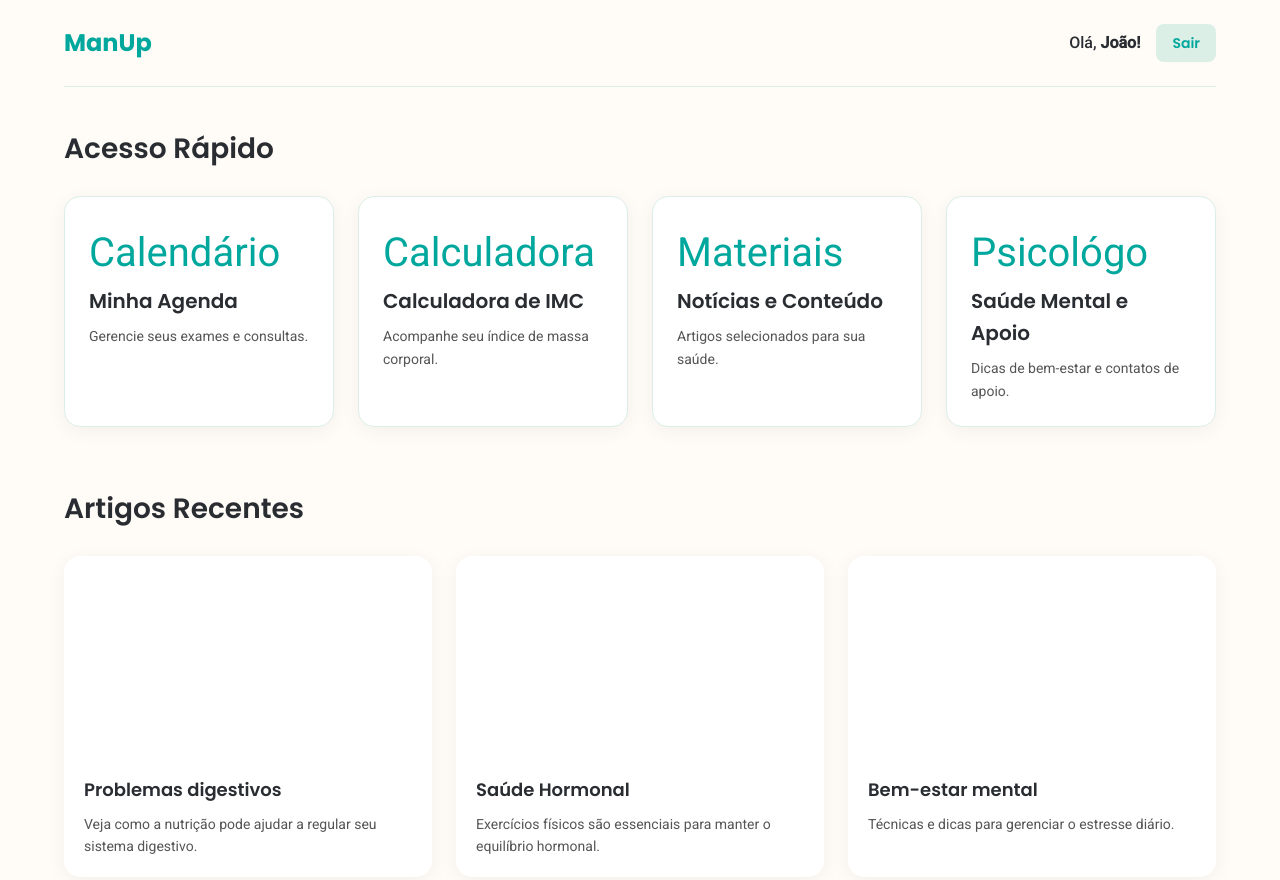
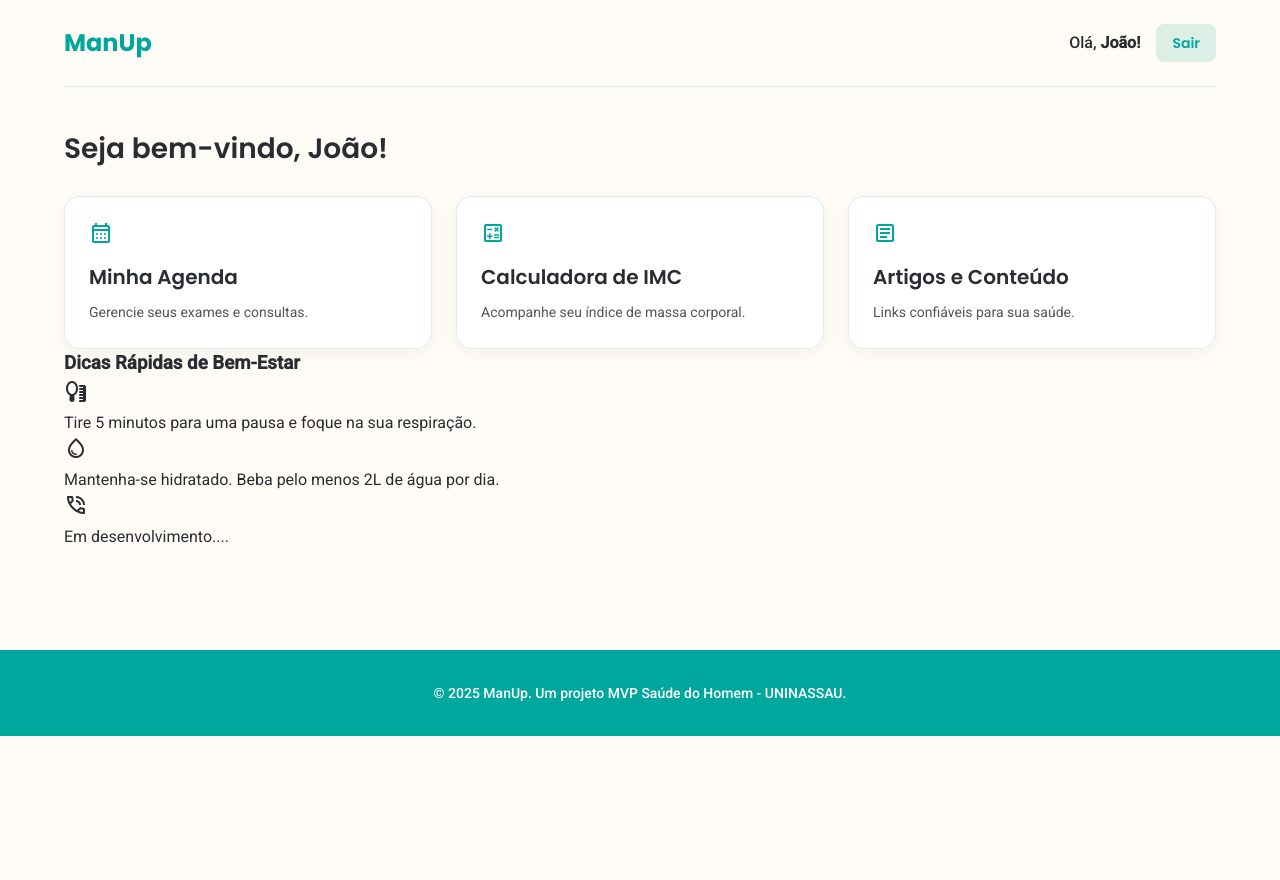
Before and after one commit to JzGuilherme/Mvp, a website: page mvp/projeto/frontend/pages/dashboard.html in a window 1280 px wide. Shown: the top 880 px of the page. After the commit the page ends 800 px from the top, so only its background shows below. Drawn offline with nearby package versions, Linux system fonts and the light colour scheme.

Commit message:
Update dashboard.html

```diff
--- a/mvp/projeto/frontend/pages/dashboard.html
+++ b/mvp/projeto/frontend/pages/dashboard.html
@@ -1,24 +1,25 @@
 <!DOCTYPE html>
-<html lang="en">
+<html lang="pt-br">
 
 <head>
   <meta charset="UTF-8">
   <meta name="viewport" content="width=device-width, initial-scale=1.0">
-  <title>ManUp - Home </title>
+  <title>ManUp: Saúde e Desenvolvimento para Homens</title>
+
   <link rel="preconnect" href="https://fonts.googleapis.com">
   <link rel="preconnect" href="https://fonts.gstatic.com" crossorigin>
-  <link href="https://fonts.googleapis.com/css2?family=Poppins:wght@600;700&
-    family=Roboto:wght@400;500&display=swap" rel="stylesheet">
+  <link href="https://fonts.googleapis.com/css2?family=Poppins:wght@600;700&family=Roboto:wght@400;500&display=swap" rel="stylesheet">
 
   <link rel="stylesheet" href="/mvp/projeto/frontend/cstop/dashboard.css">
+  <link rel="stylesheet" href="https://fonts.googleapis.com/css2?family=Material+Symbols+Outlined:opsz,wght,FILL,GRAD@20..48,100..700,0..1,-50..200" />
 </head>
 
 <body>
+
   <div class="app-container">
+
     <header class="app-header">
-      <div class="logo">
-        ManUp
-      </div>
+      <div class="logo">ManUp</div>
       <div class="user-menu">
         <span>Olá, <strong>João!</strong></span>
         <a href="login.html" class="btn-logout">Sair</a>
@@ -27,62 +28,49 @@
 
     <main class="app-content">
 
-      <section class="quick-access">
-        <h2>Acesso Rápido</h2>
-        <div class="card-grid">
+      <section class="page-header">
+        <h2>Seja bem-vindo, João!</h2>
+      </section>
+
+      <section class="card-grid">
 
         <a href="agenda.html" class="card">
-            <span class="material-symbols-outlined card-icon">Calendário</span>
+          <span class="material-symbols-outlined card-icon">calendar_month</span>
           <h3>Minha Agenda</h3>
           <p>Gerencie seus exames e consultas.</p>
         </a>
 
         <a href="calculadoraimc.html" class="card">
-            <span class="material-symbols-outlined card-icon">Calculadora</span>
+          <span class="material-symbols-outlined card-icon">calculate</span>
           <h3>Calculadora de IMC</h3>
           <p>Acompanhe seu índice de massa corporal.</p>
         </a>
 
         <a href="artigos.html" class="card">
-            <span class="material-symbols-outlined card-icon">Materiais</span>
-            <h3>Notícias e Conteúdo</h3>
-            <p>Artigos selecionados para sua saúde.</p>
+          <span class="material-symbols-outlined card-icon">article</span>
+          <h3>Artigos e Conteúdo</h3>
+          <p>Links confiáveis para sua saúde.</p>
         </a>
+      </section>
 
-          <a href="apoio.html" class="card">
-            <span class="material-symbols-outlined card-icon">Psicológo</span>
-            <h3>Saúde Mental e Apoio</h3>
-            <p>Dicas de bem-estar e contatos de apoio.</p>
-          </a>
+      <section class="tips-section">
+        <h3>Dicas Rápidas de Bem-Estar</h3>
 
+        <div class="tip-item">
+          <span class="material-symbols-outlined">self_care</span>
+          <p>Tire 5 minutos para uma pausa e foque na sua respiração.</p>
+        </div>
+
+        <div class="tip-item">
+          <span class="material-symbols-outlined">water_drop</span>
+          <p>Mantenha-se hidratado. Beba pelo menos 2L de água por dia.</p>
+        </div>
+
+        <div class="tip-item">
+          <span class="material-symbols-outlined">phone_in_talk</span>
+          <p>Em desenvolvimento....</p>
         </div>
       </section>
-
-      <section class="recent-articles">
-        <h2>Artigos Recentes</h2>
-        <div class="article-list">
-
-          <div class="article-card">
-            <div class="article-image" style="background-image: url('ainda vou botar)"></div>
-            <h4>Problemas digestivos</h4>
-            <p>Veja como a nutrição pode ajudar a regular seu sistema digestivo.</p>
-          </div>
-
-          <div class="article-card">
-            <div class="article-image" style="background-image: url(''ainda vou botar)"></div>
-            <h4>Saúde Hormonal</h4>
-            <p>Exercícios físicos são essenciais para manter o equilíbrio hormonal.</p>
-          </div>
-
-          <div class="article-card">
-            <div class="article-image" style="background-image: url('aindavoubotarh')"></div>
-            <h4>Bem-estar mental</h4>
-            <p>Técnicas e dicas para gerenciar o estresse diário.</p>
-          </div>
-
-        </div>
-      </section>
-
     </main>
 
   </div>
@@ -91,6 +79,7 @@
       <p>&copy; 2025 ManUp. Um projeto MVP Saúde do Homem - UNINASSAU.</p>
     </div>
   </footer>
+
 </body>
 
 </html>
```
Lines whose indentation alone changed are shown as unchanged.
